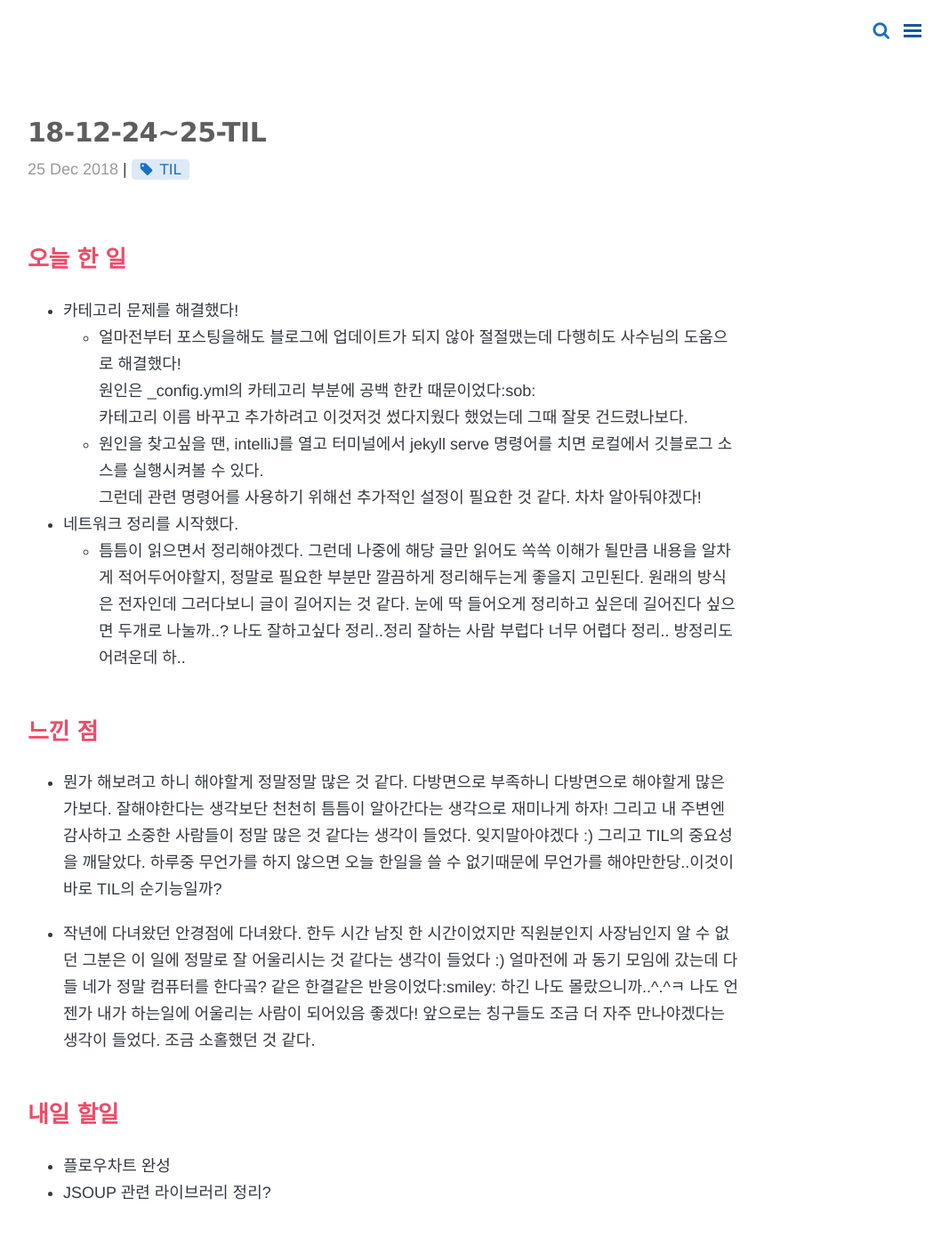
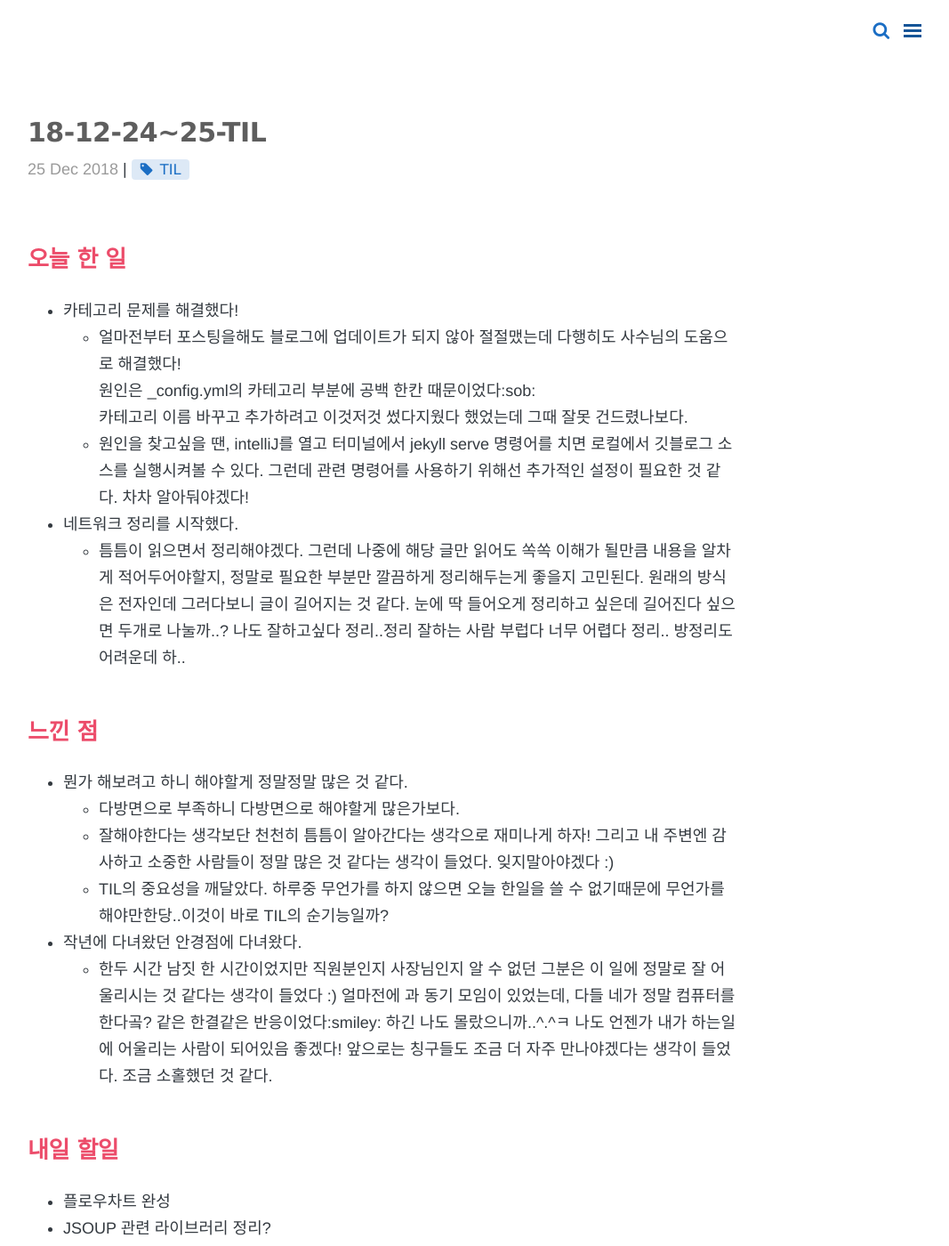
Before and after one commit to diniyo804/diniyo804.github.io, a Jekyll site: the page built from _posts/TIL (Today I Learned)/2018-12-25-TIL.md, in a window 1280 px wide and 1400 px high. Shown: the whole window at 89% size, without its empty margins (209-1276 px from the left). Built offline with Jekyll 4.4.1, drawn with Linux system fonts in a browser that asks for light colours; nearby versions of some CDN libraries; comment, search, counter and statistics services are not loaded.

Commit message:
add post - til

```diff
--- a/_posts/TIL (Today I Learned)/2018-12-25-TIL.md
+++ b/_posts/TIL (Today I Learned)/2018-12-25-TIL.md
@@ -24,14 +24,16 @@ comments: true
 
 
 ## 느낀 점
-- 뭔가 해보려고 하니 해야할게 정말정말 많은 것 같다. 다방면으로 부족하니 다방면으로 해야할게 많은가보다.
-잘해야한다는 생각보단 천천히 틈틈이 알아간다는 생각으로 재미나게 하자!
-그리고 내 주변엔 감사하고 소중한 사람들이 정말 많은 것 같다는 생각이 들었다. 잊지말아야겠다 :)
-그리고 TIL의 중요성을 깨달았다. 하루중 무언가를 하지 않으면 오늘 한일을 쓸 수 없기때문에 무언가를 해야만한당..이것이 바로 TIL의 순기능일까?
+- 뭔가 해보려고 하니 해야할게 정말정말 많은 것 같다.
+  - 다방면으로 부족하니 다방면으로 해야할게 많은가보다.
+  - 잘해야한다는 생각보단 천천히 틈틈이 알아간다는 생각으로 재미나게 하자!
+    그리고 내 주변엔 감사하고 소중한 사람들이 정말 많은 것 같다는 생각이 들었다. 잊지말아야겠다 :)
+  - TIL의 중요성을 깨달았다. 하루중 무언가를 하지 않으면 오늘 한일을 쓸 수 없기때문에 무언가를 해야만한당..이것이 바로 TIL의 순기능일까?
 
-- 작년에 다녀왔던 안경점에 다녀왔다. 한두 시간 남짓 한 시간이었지만 직원분인지 사장님인지 알 수 없던 그분은
+- 작년에 다녀왔던 안경점에 다녀왔다.
+  - 한두 시간 남짓 한 시간이었지만 직원분인지 사장님인지 알 수 없던 그분은
 이 일에 정말로 잘 어울리시는 것 같다는 생각이 들었다 :)
-얼마전에 과 동기 모임에 갔는데 다들 네가 정말 컴퓨터를 한다곸? 같은 한결같은 반응이었다:smiley:
+얼마전에 과 동기 모임이 있었는데, 다들 네가 정말 컴퓨터를 한다곸? 같은 한결같은 반응이었다:smiley:
 하긴 나도 몰랐으니까..^.^ㅋ 나도 언젠가 내가 하는일에 어울리는 사람이 되어있음 좋겠다!
 앞으로는 칭구들도 조금 더 자주 만나야겠다는 생각이 들었다. 조금 소홀했던 것 같다.
 
```
